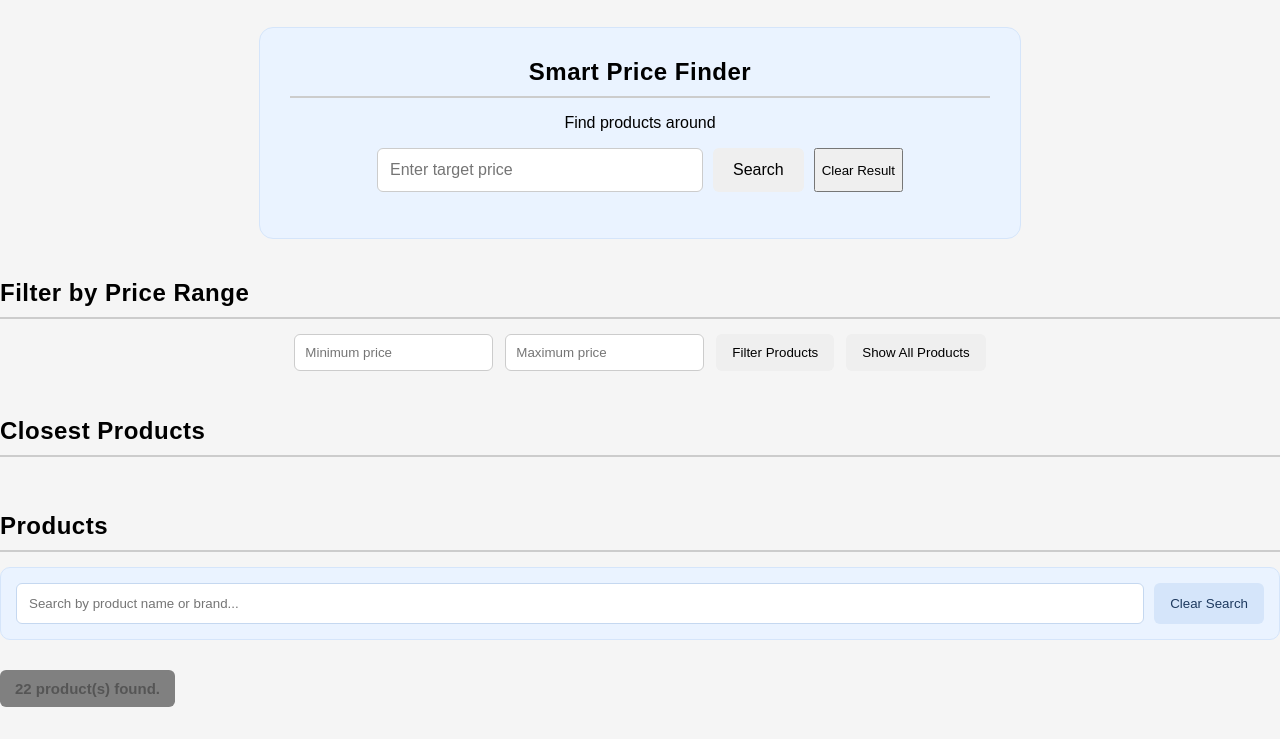
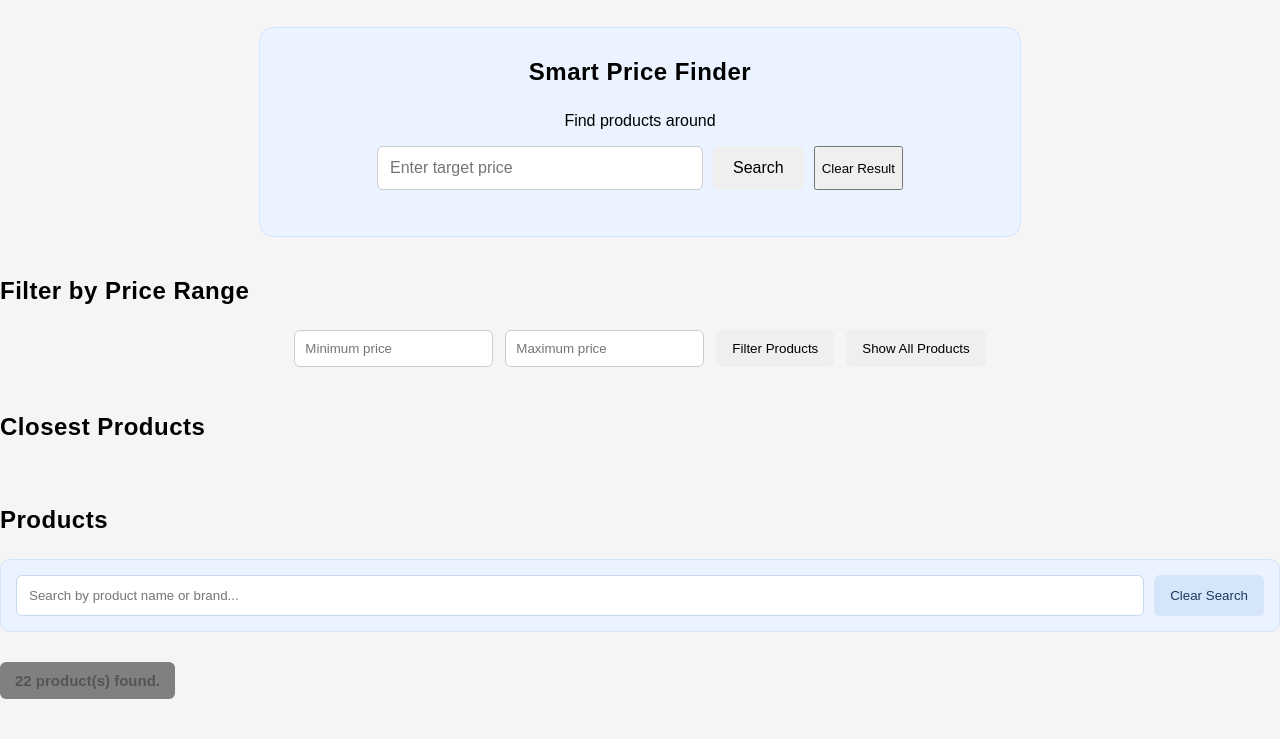
Before and after one commit to abhishe0510/e-kart-challenge-1, a plain HTML site: page index.html in a window 1280 px wide. Shown: the part 61-800 px from the top of the page. Drawn offline with Linux system fonts and the light colour scheme.

Commit message:
changes in css

```diff
--- a/style.css
+++ b/style.css
@@ -103,8 +103,6 @@ h1 {
 #search-result .product-card {
     max-width: 400px;
 }
-
-
 
 
 #search-result {
@@ -403,7 +401,7 @@ h1 {
 section h2 {
     margin-bottom: 15px;
     padding-bottom: 10px;
-    border-bottom: 2px solid #cccccc;
+    border-bottom: none;
     letter-spacing: 0.5px;
 }
 
```
